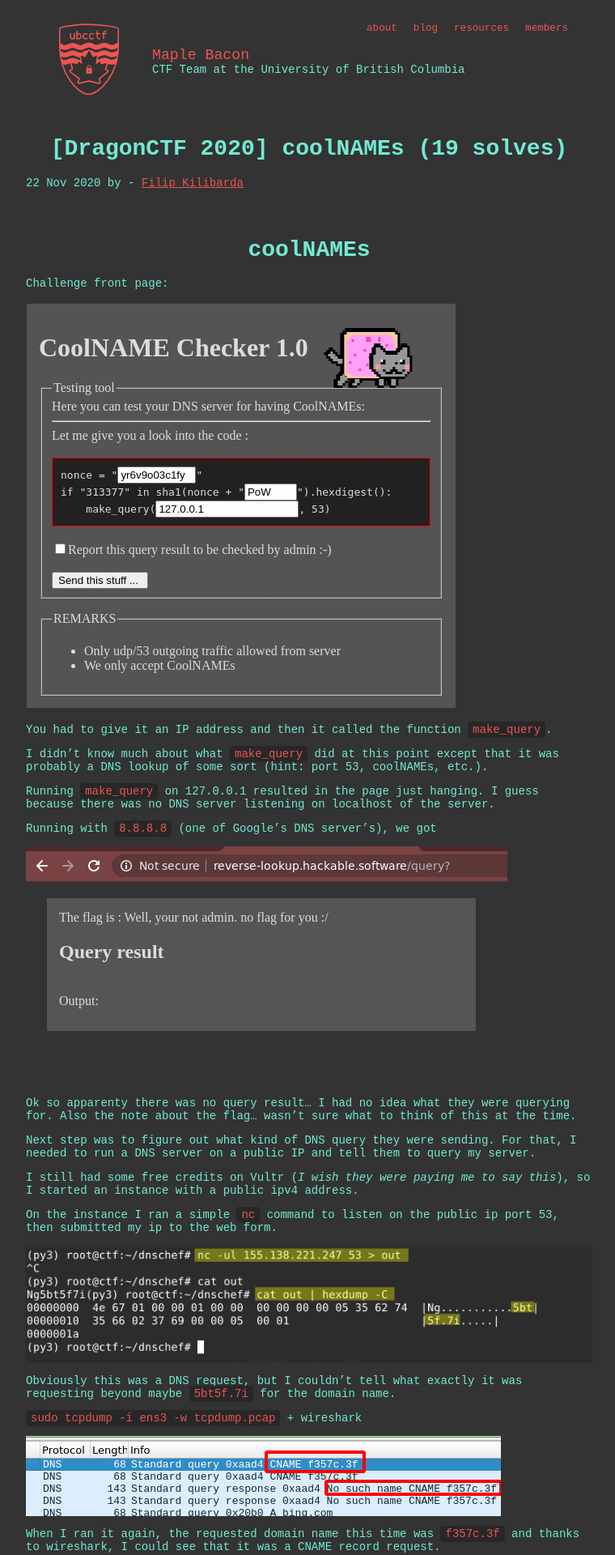
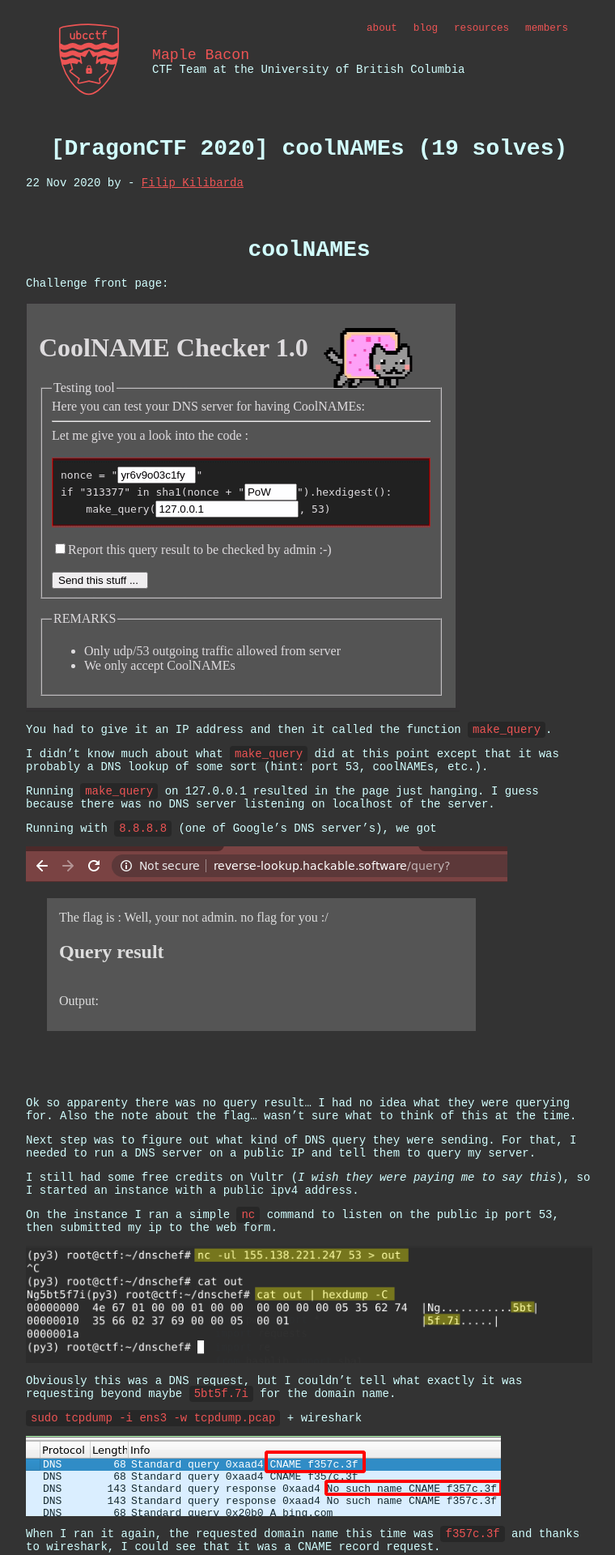
Before and after one commit to ubcctf/ubcctf.github.io, a Jekyll site: the page built from _posts/2020-11-22-dragonctf-coolnames.md, in a window 1280 px wide. Shown: the top 1920 px of the page at 81% size, without its empty margins (258-1018 px from the left). Built offline with Jekyll 4.4.1, drawn with Linux system fonts in a browser that asks for light colours; some web fonts are replaced.

Commit message:
Some css changes
1. Making code blocks in li blocks actually highlight
2. Changing the font color to something less hard on the eyes

```diff
--- a/_sass/main.scss
+++ b/_sass/main.scss
@@ -2,6 +2,7 @@
 
 $red: #ed5454;
 $blue: #73ead3;
+$azure: #d2ffff;
 $header-color: #2b2b2b;
 $body-font: 'Overpass Mono', monospace;
 $title-font: 'Inconsolata', monospace;
@@ -23,7 +24,7 @@
 body {
     background-color: #333333;
     font-family: $body-font;
-    color: $blue;
+    color: $azure;
 }
 
 strong, h1, h2, h3 {
@@ -239,6 +240,14 @@
     color: #ed5454;
 }
 
+li > code {
+    // background: #555;
+    background: #272727;
+    border-radius: 4px;
+    padding: 2px 6px;
+    color: #ed5454;
+}
+
 h1 {
     padding-top: 10px;
     text-align: center;
```
